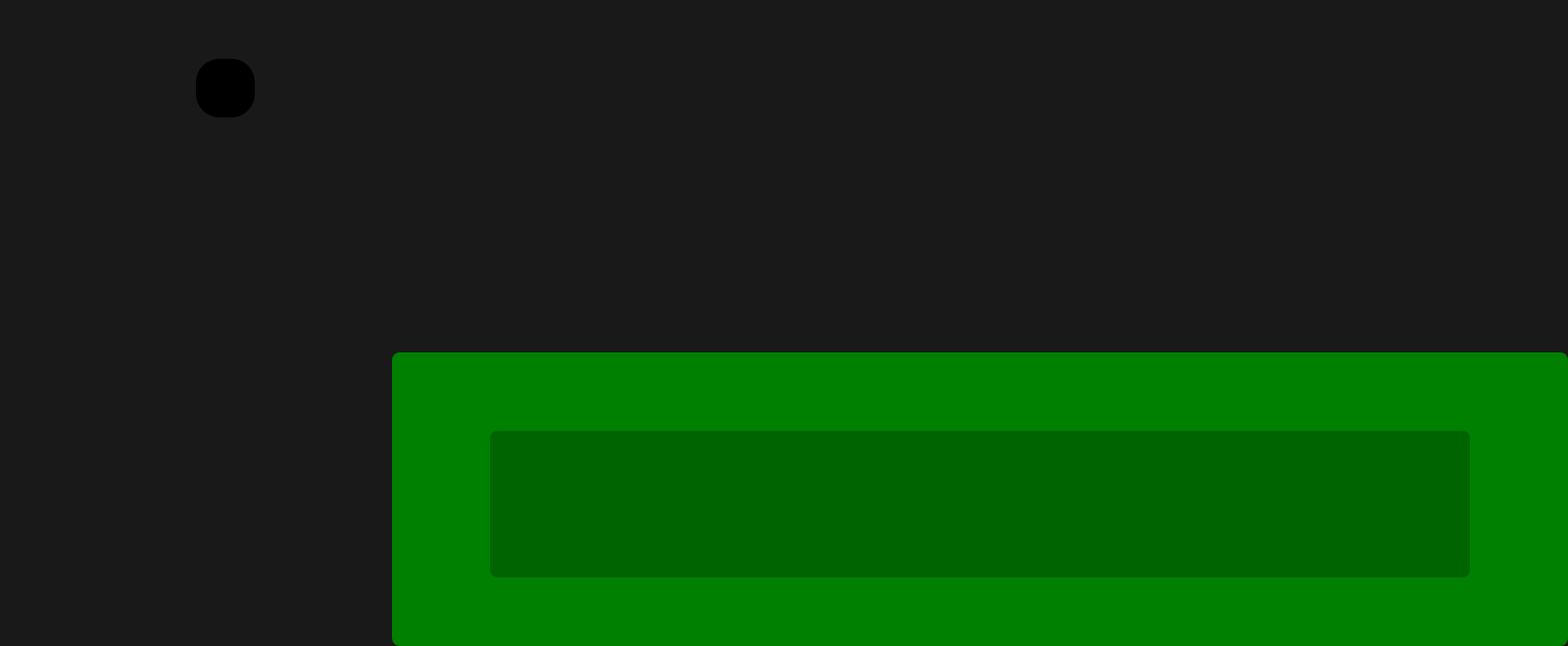
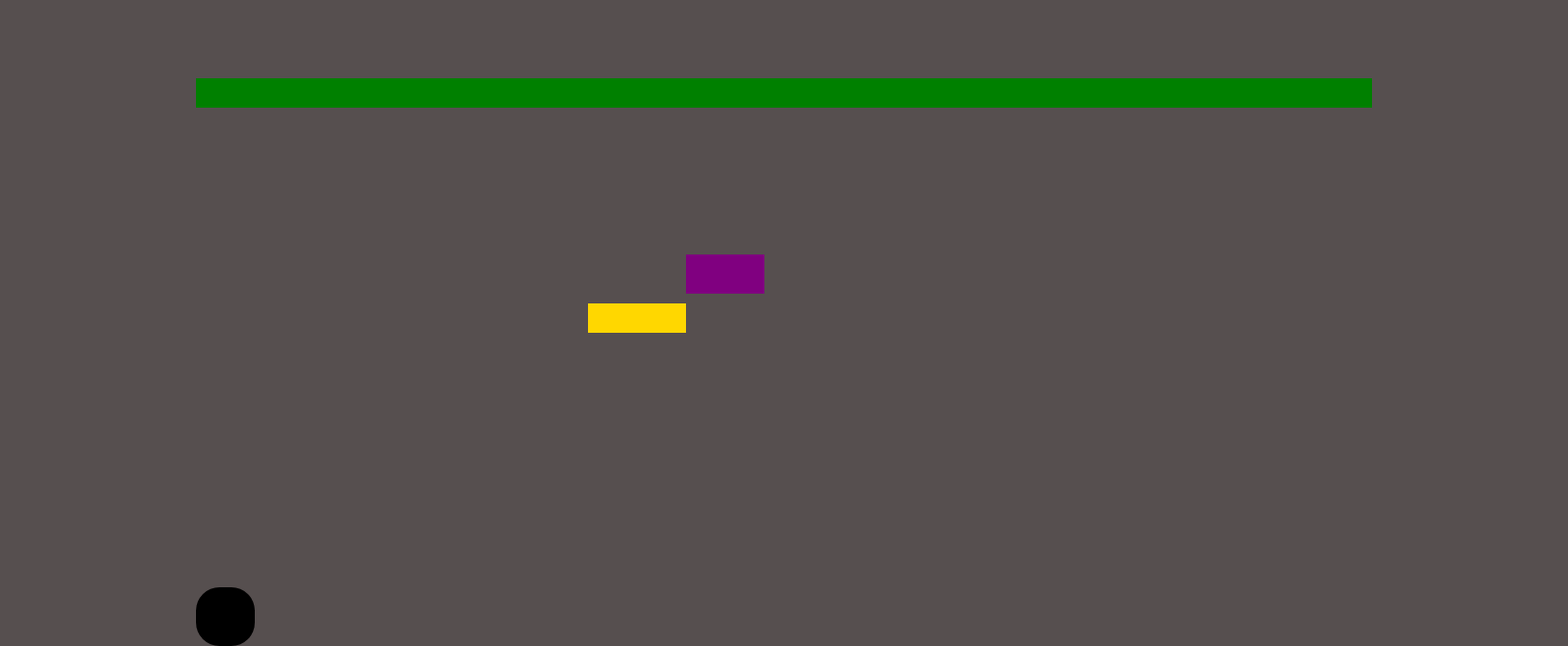
Before and after one commit to Liberaa/NpmPackageAnimation, a website with bundled scripts: page index.html in a window 1280 px wide. Shown: the part 140-800 px from the top of the page at 98% size, 1600 px wide, since content can reach past the window. Built offline with nearby package versions, Linux system fonts and the light colour scheme.

Commit message:
Obstacle good variable names, testing application

```diff
--- a/app.js
+++ b/app.js
@@ -1,13 +1,20 @@
 import { MoveDiv } from './script.js'
-import { createObstacle } from './obstacle.js'
+// trying stuff here
+const game = MoveDiv({
+    controlScheme: 'platform',
+    enableCollision: true,
+    spawnX: 200,
+    spawnY: 1000,
+})
 
-MoveDiv({ controlScheme: 'platform'})
-createObstacle({ x: 400, y: 500, width: 1200, height: 300, color: 'green' })
-createObstacle({ x: 500, y: 580, width: 1000, height: 150, color: 'darkgreen' })
+game.addObstacle({
+    x: 200, y: 220, width: 1200, height: 30, color: 'green', enableCollision: true
+})
 
+game.addObstacle({
+    x: 600, y: 450, width: 100, height: 30, color: 'gold', enableCollision: true,
 
-// notes, if space in platform mode, goes down all the way
-// Do I want that? Maby don't know yet.
-// Focus on adding obstecles
-// users should be able to easly creat diffrent obstecles
-// TODO : Update so Players can land on obstacles import and use in movediv.
+})
+game.addObstacle({
+    x: 700, y: 400, width: 80, height: 40, color: 'purple', enableCollision: true
+})
--- a/obstacle.js
+++ b/obstacle.js
@@ -1,24 +1,16 @@
-// obstacle.js
-
 export function createObstacle(options = {}) {
     const obstacle = document.createElement('div')
 
-    const width = options.width || 100
-    const height = options.height || 40
-    const color = options.color || 'darkgreen'
-    const x = options.x || 300
-    const y = options.y || window.innerHeight - height - 20
+    obstacle.style.width = (options.width || 100) + 'px'
+    obstacle.style.height = (options.height || 20) + 'px'
+    obstacle.style.backgroundColor = options.color || 'red'
+    obstacle.style.position = 'absolute'
+    obstacle.style.left = (options.x || 0) + 'px'
+    obstacle.style.top = (options.y || 0) + 'px'
 
-    obstacle.style.width = width + 'px'
-    obstacle.style.height = height + 'px'
-    obstacle.style.backgroundColor = color
-    obstacle.style.position = 'absolute'
-    obstacle.style.left = x + 'px'
-    obstacle.style.top = y + 'px'
-    obstacle.style.borderRadius = '8px'
-
+    obstacle.enableCollision = options.enableCollision ?? true
+    obstacle.onCollide = options.onCollide || null
 
     document.body.appendChild(obstacle)
-
     return obstacle
 }
--- a/script.js
+++ b/script.js
@@ -1,111 +1,181 @@
+import { createObstacle } from './obstacle.js'
+
 export function MoveDiv(options = {}) {
-    const player = document.createElement('div')
+    const playerElement = document.createElement('div')
+    const controlScheme = options.controlScheme || 'wasd'
+    const enableCollisionDetection = options.enableCollision || false
 
-    const controlScheme = options.controlScheme || 'wasd' // User chooses 'wasd' or 'platform'
+    const obstacleList = []
 
-    player.style.width = '60px'
-    player.style.height = '60px'
-    player.style.background = 'grey'
-    player.style.borderRadius = '24px'
-    player.style.position = 'absolute'
-    player.style.left = '200px'
-    player.style.top = '200px'
-    player.style.backgroundColor = 'black'
+    // Player visual styling
+    playerElement.style.width = '60px'
+    playerElement.style.height = '60px'
+    playerElement.style.backgroundColor = 'black'
+    playerElement.style.borderRadius = '24px'
+    playerElement.style.position = 'absolute'
 
-    let x = 200
-    let y = 200
-    let speed = 5
+    // Movement configuration
+    const playerMovementSpeed = 5
+    const playerWidth = 60
+    const playerHeight = 60
 
-    let leftPressed = false
-    let rightPressed = false
-    let upPressed = false
-    let downPressed = false
-    let jumpPressed = false
-    let isJumping = false
+    // Input state tracking
+    let isLeftKeyPressed = false
+    let isRightKeyPressed = false
+    let isUpKeyPressed = false
+    let isDownKeyPressed = false
+    let isJumpKeyPressed = false
+    let playerIsJumping = false
 
-    let velocity = 0
-    let jumpPower = 7
-    const gravity = 0.3
-    const groundLevel = window.innerHeight - 60
+    // Physics for platformer
+    let verticalVelocity = 0
+    const jumpStrength = 7
+    const gravityForce = 0.3
+    const groundYPosition = window.innerHeight - playerHeight
 
-    document.body.appendChild(player)
+    // Player position (spawn logic)
+    let playerXPosition = options.spawnX ?? 200
+    let playerYPosition = options.spawnY ?? (controlScheme === 'platform' ? groundYPosition : 200)
 
-    document.addEventListener('keydown', event => {
-        const key = event.key.toLowerCase() // If player got caps lock on
-        console.log('keys thats pressed:' + key)
+    playerElement.style.left = playerXPosition + 'px'
+    playerElement.style.top = playerYPosition + 'px'
+
+    document.body.appendChild(playerElement)
+
+    document.addEventListener('keydown', keydownEvent => {
+        const pressedKey = keydownEvent.key.toLowerCase()
 
         if (controlScheme === 'wasd') {
-            if (key === 'a') leftPressed = true
-            if (key === 'd') rightPressed = true
-            if (key === 'w') upPressed = true
-            if (key === 's') downPressed = true
+            if (pressedKey === 'a') isLeftKeyPressed = true
+            if (pressedKey === 'd') isRightKeyPressed = true
+            if (pressedKey === 'w') isUpKeyPressed = true
+            if (pressedKey === 's') isDownKeyPressed = true
         } else if (controlScheme === 'platform') {
-            if (key === 'a') leftPressed = true
-            if (key === 'd') rightPressed = true
-            if (key === ' ' && !isJumping) {
-                jumpPressed = true
-                isJumping = true
-                velocity = -jumpPower
+            if (pressedKey === 'a') isLeftKeyPressed = true
+            if (pressedKey === 'd') isRightKeyPressed = true
+            if (pressedKey === ' ' && !playerIsJumping) {
+                isJumpKeyPressed = true
+                playerIsJumping = true
+                verticalVelocity = -jumpStrength
             }
         }
     })
 
-    document.addEventListener('keyup', event => {
-        const key = event.key.toLowerCase() // caps
+    document.addEventListener('keyup', keyupEvent => {
+        const releasedKey = keyupEvent.key.toLowerCase()
 
         if (controlScheme === 'wasd') {
-            if (key === 'a') leftPressed = false
-            if (key === 'd') rightPressed = false
-            if (key === 'w') upPressed = false
-            if (key === 's') downPressed = false
+            if (releasedKey === 'a') isLeftKeyPressed = false
+            if (releasedKey === 'd') isRightKeyPressed = false
+            if (releasedKey === 'w') isUpKeyPressed = false
+            if (releasedKey === 's') isDownKeyPressed = false
         } else if (controlScheme === 'platform') {
-            if (key === 'a') leftPressed = false
-            if (key === 'd') rightPressed = false
-            if (key === ' ') jumpPressed = false // stop jump if released
+            if (releasedKey === 'a') isLeftKeyPressed = false
+            if (releasedKey === 'd') isRightKeyPressed = false
+            if (releasedKey === ' ') isJumpKeyPressed = false
         }
     })
 
-    function gameLoop() {
-        if (controlScheme === 'wasd') {
-            if (leftPressed) x -= speed
-            if (rightPressed) x += speed
-            if (upPressed) y -= speed
-            if (downPressed) y += speed
-        } else if (controlScheme === 'platform') {
-            if (leftPressed) x -= speed
-            if (rightPressed) x += speed
+    function addObstacleToGame(obstacleOptions = {}) {
+        const newObstacle = createObstacle(obstacleOptions)
+        obstacleList.push(newObstacle)
+        return newObstacle
+    }
 
-            // Jump and gravity logic
-            if (isJumping) {
-                y += velocity
-                velocity += gravity
+    function detectCollisionBetween(objectX, objectY, objectWidth, objectHeight, obstacleElement) {
+        const obstacleXPosition = parseInt(obstacleElement.style.left)
+        const obstacleYPosition = parseInt(obstacleElement.style.top)
+        const obstacleWidth = parseInt(obstacleElement.style.width)
+        const obstacleHeight = parseInt(obstacleElement.style.height)
 
-                // Short jump if space is released early
-                if (!jumpPressed && velocity < -2) {
-                    velocity = -2
+        return objectX < obstacleXPosition + obstacleWidth &&
+               objectX + objectWidth > obstacleXPosition &&
+               objectY < obstacleYPosition + obstacleHeight &&
+               objectY + objectHeight > obstacleYPosition
+    }
+
+    function runGameLoop() {
+        if (controlScheme === 'platform') {
+            // a and d movement
+            if (isLeftKeyPressed) playerXPosition -= playerMovementSpeed
+            if (isRightKeyPressed) playerXPosition += playerMovementSpeed
+
+            let playerHasLandedOnSurface = false
+
+            // gravity and jumping velocityy
+            if (playerIsJumping) {
+                playerYPosition += verticalVelocity
+                verticalVelocity += gravityForce
+            }
+
+            // (platform landing)
+            if (enableCollisionDetection && obstacleList.length > 0) {
+                for (const currentObstacle of obstacleList) {
+                    if (currentObstacle.enableCollision && verticalVelocity >= 0) {
+                        const obstacleXPosition = parseInt(currentObstacle.style.left)
+                        const obstacleYPosition = parseInt(currentObstacle.style.top)
+                        const obstacleWidth = parseInt(currentObstacle.style.width)
+
+                        const playerIsAboveObstacle = playerXPosition + playerWidth > obstacleXPosition &&
+                                                    playerXPosition < obstacleXPosition + obstacleWidth
+                        const playerBottomEdge = playerYPosition + playerHeight
+                        const playerNextBottomPosition = playerBottomEdge + verticalVelocity
+
+                        if (playerIsAboveObstacle &&
+                            playerBottomEdge <= obstacleYPosition &&
+                            playerNextBottomPosition >= obstacleYPosition) {
+                            playerYPosition = obstacleYPosition - playerHeight
+                            playerIsJumping = false
+                            verticalVelocity = 0
+                            playerHasLandedOnSurface = true
+                            break
+                        }
+                    }
                 }
+            }
 
-                // Land back on ground
-                if (y >= groundLevel) {
-                    y = groundLevel
-                    isJumping = false
-                    velocity = 0
-                }
+            // Check  collision on grond
+            if (!playerHasLandedOnSurface && playerYPosition >= groundYPosition) {
+                playerYPosition = groundYPosition
+                playerIsJumping = false
+                verticalVelocity = 0
+            }
+
+            // Start falling if player are above ground and is not jumping
+            if (!playerHasLandedOnSurface && playerYPosition < groundYPosition && !playerIsJumping) {
+                playerIsJumping = true
+            }
+        } else if (controlScheme === 'wasd') {
+            if (isLeftKeyPressed) playerXPosition -= playerMovementSpeed
+            if (isRightKeyPressed) playerXPosition += playerMovementSpeed
+            if (isUpKeyPressed) playerYPosition -= playerMovementSpeed
+            if (isDownKeyPressed) playerYPosition += playerMovementSpeed
+        }
+
+        // Check collision for obstacles
+        for (const currentObstacle of obstacleList) {
+            if (currentObstacle.onCollide &&
+                detectCollisionBetween(playerXPosition, playerYPosition, playerWidth, playerHeight, currentObstacle)) {
+                currentObstacle.onCollide()
             }
         }
 
-        // Keep player inside
-        if (x < 0) x = 0
-        if (x > window.innerWidth - 60) x = window.innerWidth - 60
-        if (y < 0) y = 0
-        if (y > window.innerHeight - 60) y = window.innerHeight - 60
+        // Keep player inside screen
+        if (playerXPosition < 0) playerXPosition = 0
+        if (playerXPosition > window.innerWidth - playerWidth) playerXPosition = window.innerWidth - playerWidth
+        if (playerYPosition < 0) playerYPosition = 0
+        if (playerYPosition > window.innerHeight - playerHeight) playerYPosition = window.innerHeight - playerHeight
 
-        // Update div position
-        player.style.left = x + 'px'
-        player.style.top = y + 'px'
+        // Update player positon
+        playerElement.style.left = playerXPosition + 'px'
+        playerElement.style.top = playerYPosition + 'px'
 
-        requestAnimationFrame(gameLoop)
+        requestAnimationFrame(runGameLoop)
     }
 
-    gameLoop()
+    runGameLoop()
+
+    return {
+        addObstacle: addObstacleToGame
+    }
 }
--- a/server.js
+++ b/server.js
@@ -2,7 +2,7 @@ import express from 'express'
 const app = express()
 const port = 3000
 
-app.get('./app.js', (req, res) => {
+app.get('/', (req, res) => {
 
 })
 
--- a/style.css
+++ b/style.css
@@ -1,3 +1,3 @@
 body {
-    background-color: rgb(26, 25, 25);
+    background-color: rgb(86, 79, 79);
 }
```
